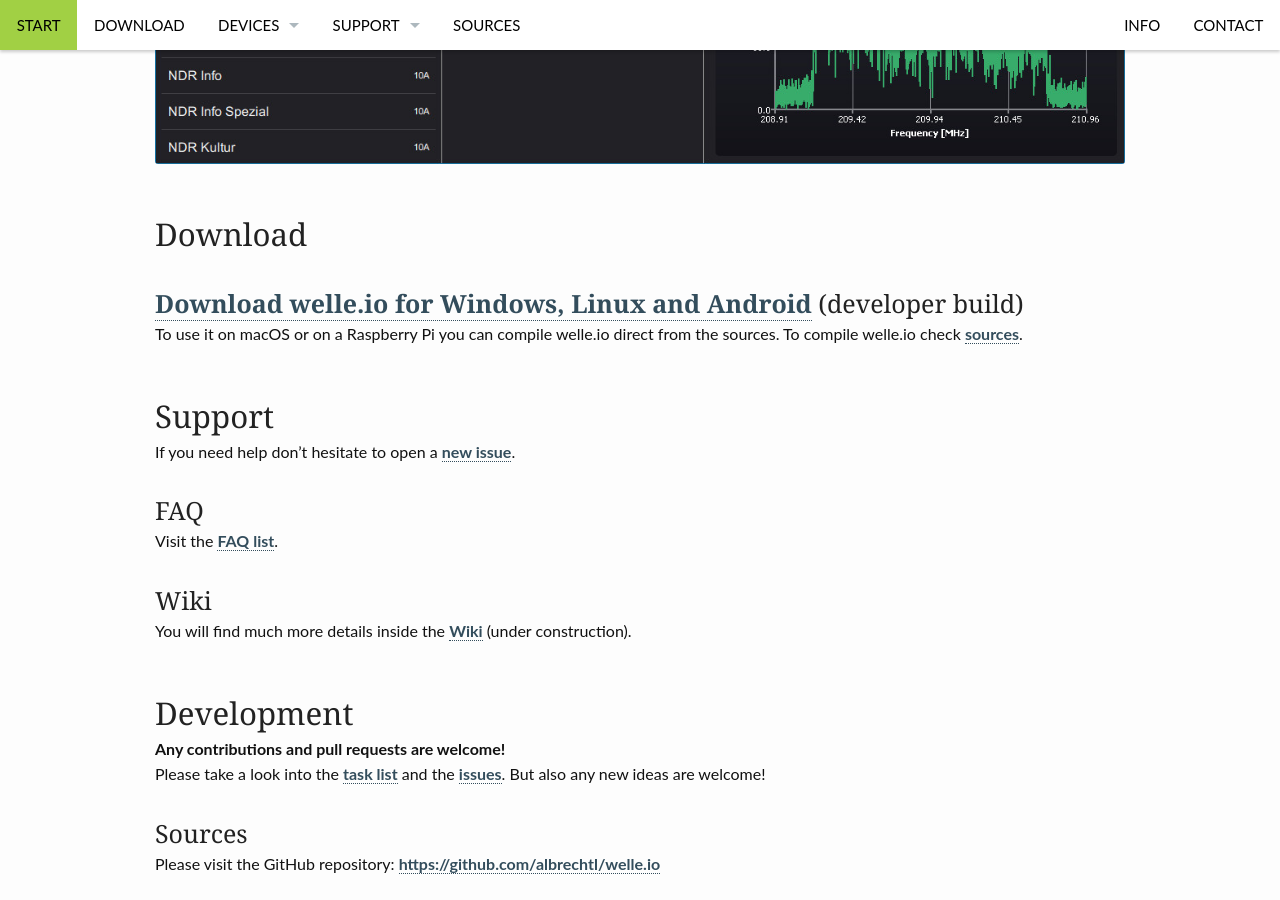
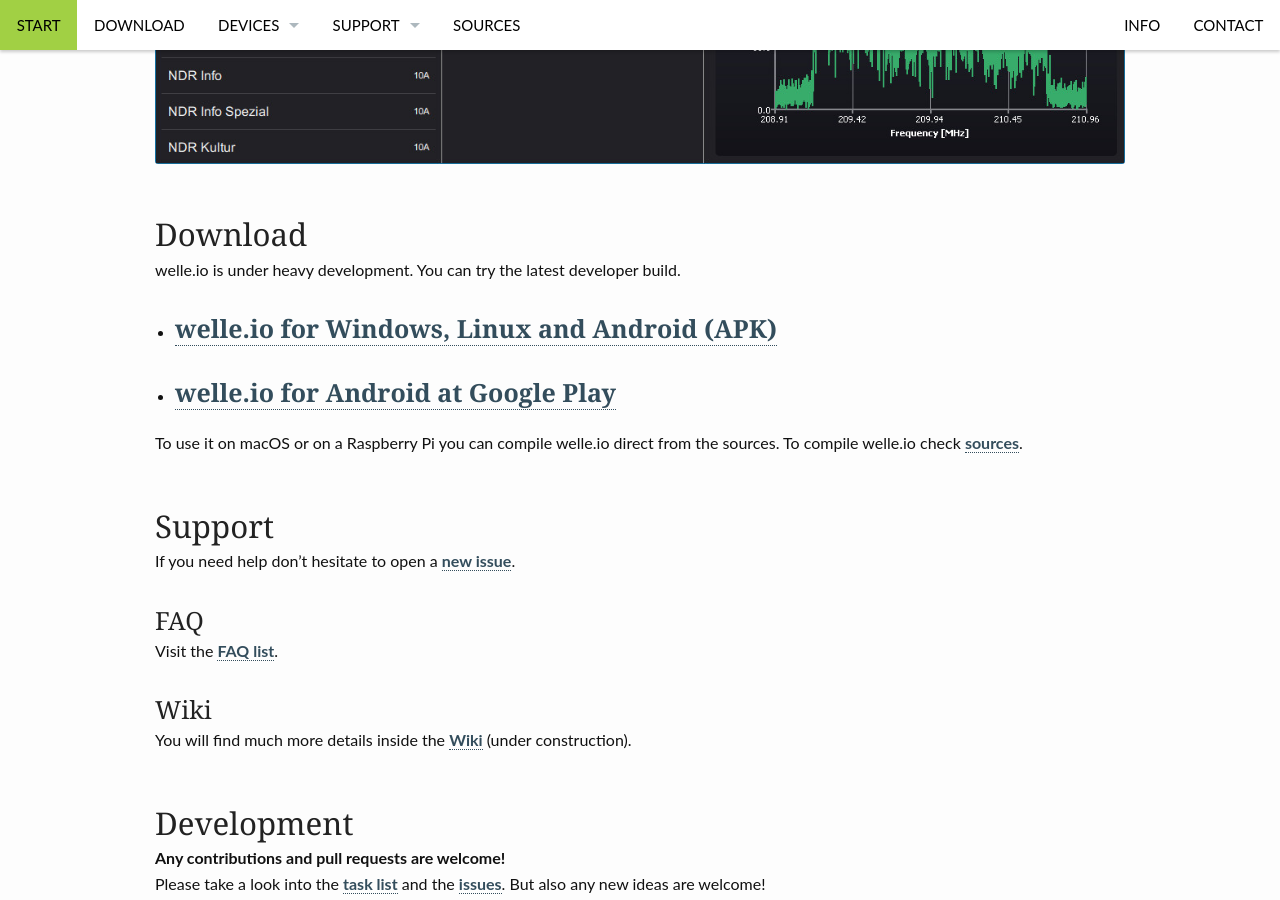
Before and after one commit to AlbrechtL/albrechtl.github.io, a Jekyll site: the page built from pages/pages-root-folder/index.md, in a window 1280 px wide and 900 px high, scrolled down 1808 px. Built offline with Jekyll 4.4.1, drawn with Linux system fonts in a browser that asks for light colours.

Commit message:
Update index.md

```diff
--- a/pages/pages-root-folder/index.md
+++ b/pages/pages-root-folder/index.md
@@ -62,7 +62,9 @@
 
 Download
 ---
-### [Download welle.io for Windows, Linux and Android](http://github.com/AlbrechtL/welle.io/releases) (developer build)
+welle.io is under heavy development. You can try the latest developer build.
+ * ### [welle.io for Windows, Linux and Android (APK) ](http://github.com/AlbrechtL/welle.io/releases)
+ * ### [welle.io for Android at Google Play](https://play.google.com/store/apps/details?id=io.welle.welle)
 
 To use it on macOS or on a Raspberry Pi you can compile welle.io direct from the sources. To compile welle.io check [sources](https://github.com/AlbrechtL/welle.io).
 
```
